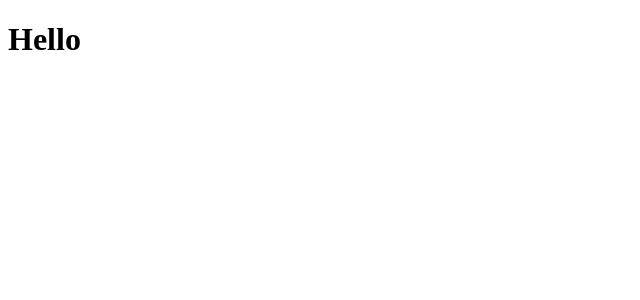
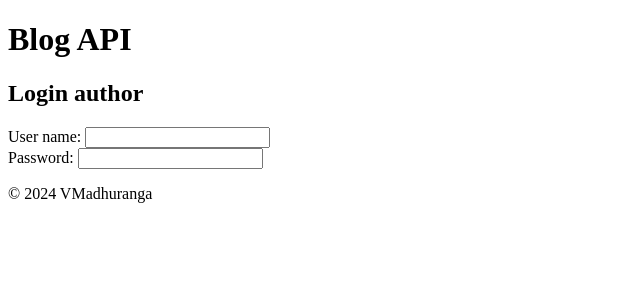
Before and after one commit to VMadhuranga/blog-api-author-frontend, a React (Vite) app: page / in a window 1280 px wide. Shown: the top 300 px of the page, without its empty margins (0-640 px from the left). Built offline with nearby package versions, Linux system fonts and the light colour scheme.

Commit message:
Add initial component elements

```diff
--- a/src/App.jsx
+++ b/src/App.jsx
@@ -1,7 +1,31 @@
 import "./App.css";
 
 function App() {
-  return <h1>Hello</h1>;
+  return (
+    <>
+      <header>
+        <h1>Blog API</h1>
+      </header>
+      <main>
+        <section>
+          <h2>Login author</h2>
+          <form>
+            <div>
+              <label htmlFor="user_name">User name: </label>
+              <input type="text" name="user_name" id="user_name" />
+            </div>
+            <div>
+              <label htmlFor="password">Password: </label>
+              <input type="text" name="password" id="password" />
+            </div>
+          </form>
+        </section>
+      </main>
+      <footer>
+        <p>&copy; 2024 VMadhuranga</p>
+      </footer>
+    </>
+  );
 }
 
 export default App;
```
